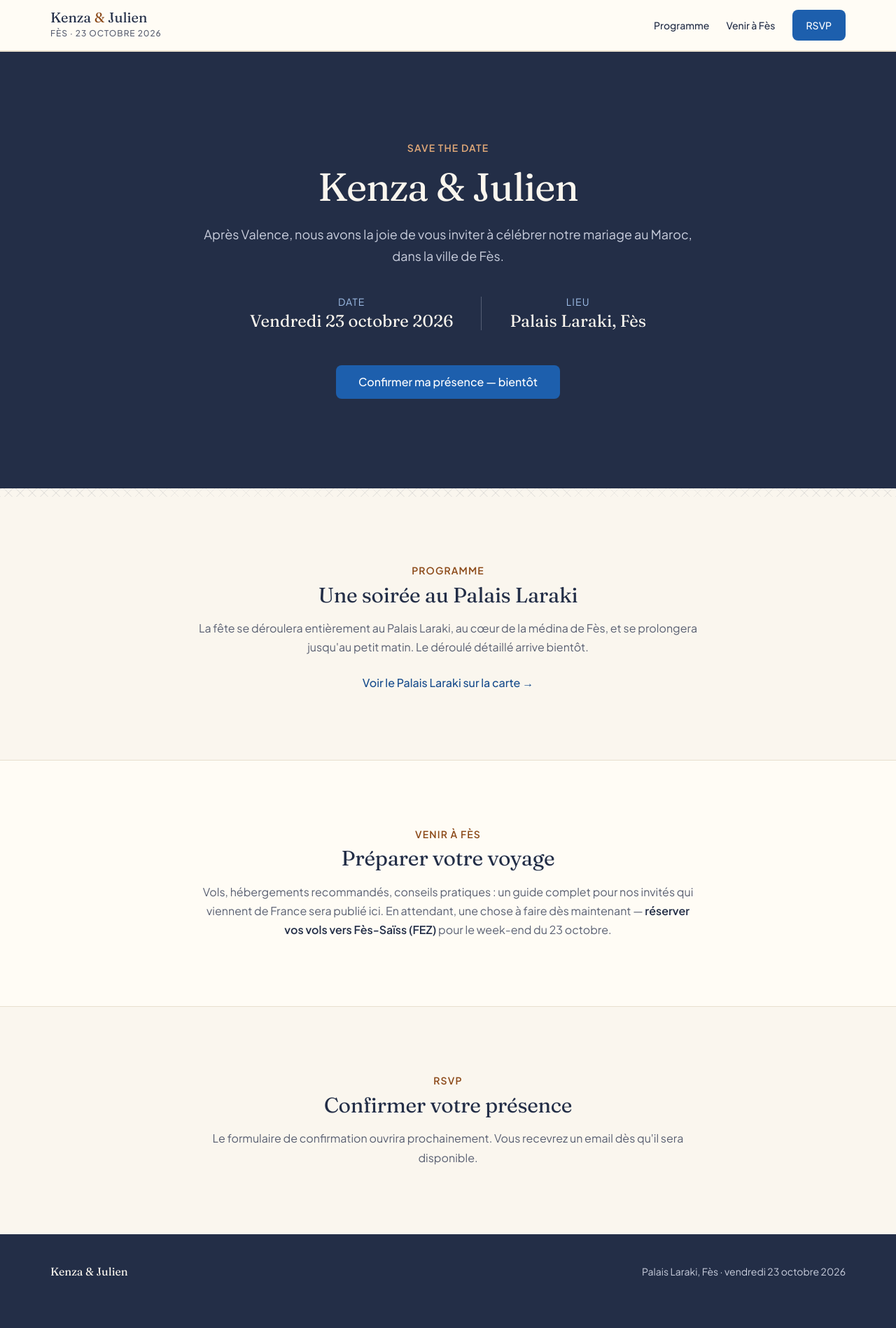
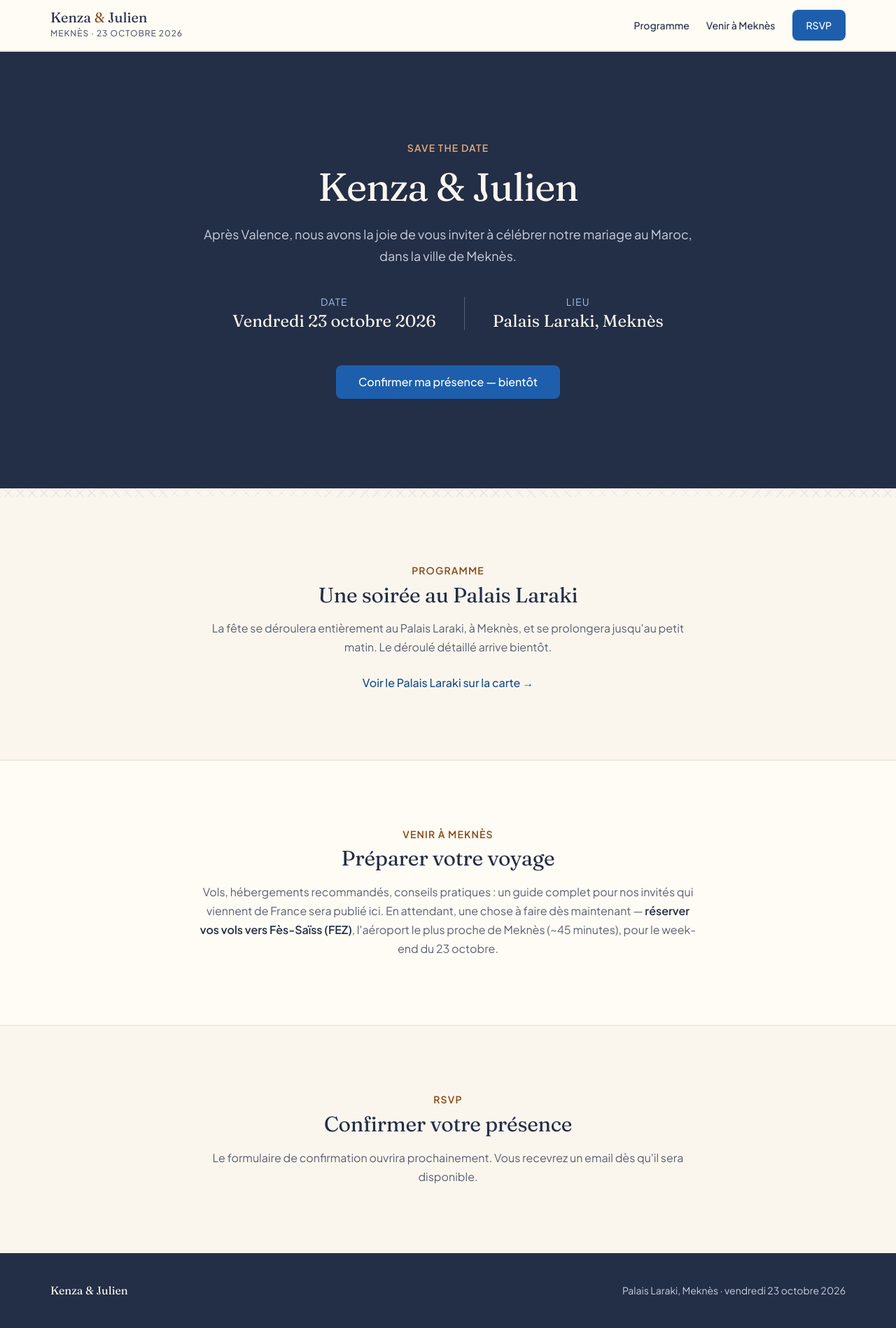
Before and after one commit to julienigolen/mariage-meknes, a FastAPI app: template app/templates/home.html in a window 1280 px wide. Shown: the whole page at 70% size. Before the commit the page ends 1825 px from the top, so only its background shows below. Run offline with FastAPI, Linux system fonts and the light colour scheme; the template is opened without the code that fills it, so the values that code supplies are empty; some libraries are stand-ins or nearby versions.

Commit message:
changement de nom de site

```diff
--- a/app/config.py
+++ b/app/config.py
@@ -6,7 +6,7 @@ class Settings(BaseSettings):
     env: str = "dev"                                  # dev | prod
     database_url: str = "sqlite:///./dev.db"          # Postgres sur Render (injecté par render.yaml)
     secret_key: str = "dev-secret-change-me"          # signe le cookie de la porte
-    access_code: str = "fes2026"                      # code commun invités (changer en prod !)
+    access_code: str = "meknes2026"                      # code commun invités (changer en prod !)
     gate_cookie_name: str = "kj_gate"
     gate_max_age: int = 90 * 24 * 3600                # 90 jours
 
--- a/app/main.py
+++ b/app/main.py
@@ -1,6 +1,6 @@
-"""Site mariage Kenza & Julien — Fès, 23 octobre 2026.
+"""Site mariage Kenza & Julien — Meknès, 23 octobre 2026.
 
-S0 : porte à code commun + layout tokens (direction A · Bleu de Fès) + save-the-date.
+S0 : porte à code commun + layout tokens (direction A · Bleu zellige) + save-the-date.
 Stack : FastAPI + Jinja2 + Tailwind CDN + HTMX (patterns repris d'OWP).
 """
 from pathlib import Path
@@ -11,7 +11,7 @@ from fastapi.staticfiles import StaticFiles
 from app.config import settings
 from app.routers import gate, site
 
-app = FastAPI(title="Mariage Kenza & Julien — Fès", docs_url=None, redoc_url=None, openapi_url=None)
+app = FastAPI(title="Mariage Kenza & Julien — Meknès", docs_url=None, redoc_url=None, openapi_url=None)
 
 app.mount("/static", StaticFiles(directory=str(Path(__file__).parent / "static")), name="static")
 app.include_router(gate.router)
--- a/app/models.py
+++ b/app/models.py
@@ -1,4 +1,4 @@
-"""Modèle de données — cf. docs/PROPOSITION_site_mariage_fes.md §4.
+"""Modèle de données — cf. docs/PROPOSITION_site_mariage_meknes.md §4.
 
 household : le foyer (unité de réponse RSVP)
 guest     : personne rattachée à un foyer
@@ -52,7 +52,7 @@ class Event(Base):
     slug: Mapped[str] = mapped_column(String(50), unique=True)
     title: Mapped[str] = mapped_column(String(200))
     starts_at: Mapped[datetime | None] = mapped_column(DateTime(timezone=True))
-    location: Mapped[str] = mapped_column(String(200), default="Palais Laraki, Fès")
+    location: Mapped[str] = mapped_column(String(200), default="Palais Laraki, Meknès")
     sort_order: Mapped[int] = mapped_column(Integer, default=0)
 
 
--- a/app/static/css/app.css
+++ b/app/static/css/app.css
@@ -1,4 +1,4 @@
-/* CSS custom hors utilitaires — direction A · Bleu de Fès */
+/* CSS custom hors utilitaires — direction A · Bleu zellige */
 
 /* Rendu optique fin de Fraunces (non exprimable en utilitaire Tailwind) */
 .font-display { font-optical-sizing: auto; }
--- a/app/templates/base.html
+++ b/app/templates/base.html
@@ -4,7 +4,7 @@
   <meta charset="utf-8">
   <meta name="viewport" content="width=device-width, initial-scale=1.0">
   <meta name="robots" content="noindex, nofollow, noarchive, nosnippet, noimageindex">
-  <title>{% block title %}Kenza &amp; Julien — Fès, 23 octobre 2026{% endblock %}</title>
+  <title>{% block title %}Kenza &amp; Julien — Meknès, 23 octobre 2026{% endblock %}</title>
 
   <!-- Polices : Fraunces (titres, préchargée — cf. charte OWP §12) + Plus Jakarta Sans (corps) -->
   <link rel="preconnect" href="https://fonts.googleapis.com">
@@ -14,7 +14,7 @@
 
   <script src="https://cdn.tailwindcss.com"></script>
   <script>
-    /* Tokens — direction A · Bleu de Fès (contrastes WCAG AA calculés, cf. docs/PROPOSITION §2.2) */
+    /* Tokens — direction A · Bleu zellige (contrastes WCAG AA calculés, cf. docs/PROPOSITION §2.2) */
     tailwind.config = {
       theme: {
         extend: {
@@ -24,7 +24,7 @@
             sable:   '#E8DFCE',
             encre:   '#232E47',
             ardoise: '#5A6072',
-            fes:    { DEFAULT: '#1D5FAD', text: '#174C8C', light: '#9FBEE8' },
+            zellige:    { DEFAULT: '#1D5FAD', text: '#174C8C', light: '#9FBEE8' },
             cuivre: { DEFAULT: '#A4581F', text: '#8C4A19', light: '#E0A878' },
             onDark: { DEFAULT: '#FAF6EE', muted: '#C9CEDD' },
           },
@@ -66,12 +66,12 @@
     <div class="max-w-content mx-auto px-6 lg:px-8 h-[72px] flex items-center justify-between">
       <a href="/" class="flex flex-col" aria-label="Kenza et Julien — accueil">
         <span class="font-display text-h4 text-encre leading-none">Kenza <span class="text-cuivre-text">&amp;</span> Julien</span>
-        <span class="text-caption font-medium uppercase tracking-[0.08em] text-ardoise mt-1">Fès · 23 octobre 2026</span>
+        <span class="text-caption font-medium uppercase tracking-[0.08em] text-ardoise mt-1">Meknès · 23 octobre 2026</span>
       </a>
       <nav class="hidden sm:flex items-center gap-6 text-small font-medium">
-        <a href="/#programme" class="text-encre hover:text-fes-text">Programme</a>
-        <a href="/#venir" class="text-encre hover:text-fes-text">Venir à Fès</a>
-        <a href="/#rsvp" class="inline-flex items-center h-11 px-5 rounded-md bg-fes text-white hover:bg-fes-text transition-colors duration-150 focus-visible:ring-2 focus-visible:ring-fes focus-visible:ring-offset-2">RSVP</a>
+        <a href="/#programme" class="text-encre hover:text-zellige-text">Programme</a>
+        <a href="/#venir" class="text-encre hover:text-zellige-text">Venir à Meknès</a>
+        <a href="/#rsvp" class="inline-flex items-center h-11 px-5 rounded-md bg-zellige text-white hover:bg-zellige-text transition-colors duration-150 focus-visible:ring-2 focus-visible:ring-zellige focus-visible:ring-offset-2">RSVP</a>
       </nav>
     </div>
   </header>
@@ -85,7 +85,7 @@
   <footer class="bg-encre text-onDark-muted">
     <div class="max-w-content mx-auto px-6 lg:px-8 py-10 flex flex-col sm:flex-row items-center justify-between gap-4">
       <p class="font-display text-h5 text-onDark">Kenza &amp; Julien</p>
-      <p class="text-small">Palais Laraki, Fès · vendredi 23 octobre 2026</p>
+      <p class="text-small">Palais Laraki, Meknès · vendredi 23 octobre 2026</p>
     </div>
   </footer>
   {% endblock %}
--- a/app/templates/gate.html
+++ b/app/templates/gate.html
@@ -7,7 +7,7 @@
 <section class="min-h-screen w-full bg-encre flex items-center justify-center px-6">
   <div class="w-full max-w-md">
     <div class="text-center mb-8">
-      <p class="text-overline font-semibold uppercase text-cuivre-light">Fès · 23 octobre 2026</p>
+      <p class="text-overline font-semibold uppercase text-cuivre-light">Meknès · 23 octobre 2026</p>
       <h1 class="font-display text-h1 text-onDark mt-2">Kenza &amp; Julien</h1>
       <p class="text-body text-onDark-muted mt-3">Ce site est réservé à nos invités.</p>
     </div>
@@ -15,13 +15,13 @@
     <form method="post" action="/entree" class="bg-surface rounded-xl shadow-lg p-8">
       <label for="code" class="block text-small font-medium text-ardoise mb-2">Code d'invitation</label>
       <input id="code" name="code" type="text" required autofocus autocomplete="off"
-             class="w-full h-12 px-4 rounded-md bg-ivoire border {{ 'border-cuivre' if error else 'border-sable' }} text-encre placeholder-ardoise focus:border-fes focus:ring-2 focus:ring-fes/30 focus:outline-none"
+             class="w-full h-12 px-4 rounded-md bg-ivoire border {{ 'border-cuivre' if error else 'border-sable' }} text-encre placeholder-ardoise focus:border-zellige focus:ring-2 focus:ring-zellige/30 focus:outline-none"
              placeholder="Le code figure sur votre invitation">
       {% if error %}
       <p class="text-small text-cuivre-text mt-2">Ce code ne semble pas le bon — vérifiez votre invitation ou écrivez-nous.</p>
       {% endif %}
       <button type="submit"
-              class="mt-6 w-full h-12 rounded-md bg-fes text-white font-medium hover:bg-fes-text transition-colors duration-150 focus-visible:ring-2 focus-visible:ring-fes focus-visible:ring-offset-2">
+              class="mt-6 w-full h-12 rounded-md bg-zellige text-white font-medium hover:bg-zellige-text transition-colors duration-150 focus-visible:ring-2 focus-visible:ring-zellige focus-visible:ring-offset-2">
         Entrer
       </button>
     </form>
--- a/app/templates/home.html
+++ b/app/templates/home.html
@@ -9,14 +9,14 @@
     <h1 class="font-display text-display text-onDark mt-4">Kenza &amp; Julien</h1>
     <p class="text-body-lg text-onDark-muted mt-6 max-w-prose mx-auto">
       Après Valence, nous avons la joie de vous inviter à célébrer notre mariage au Maroc,
-      dans la ville de Fès.
+      dans la ville de Meknès.
     </p>
     <div class="mt-10 flex flex-col sm:flex-row items-center justify-center gap-x-10 gap-y-4 text-onDark">
-      <div><p class="text-overline uppercase text-fes-light">Date</p><p class="font-display text-h3 mt-1">Vendredi 23 octobre 2026</p></div>
+      <div><p class="text-overline uppercase text-zellige-light">Date</p><p class="font-display text-h3 mt-1">Vendredi 23 octobre 2026</p></div>
       <div class="hidden sm:block w-px h-12 bg-onDark-muted/30" aria-hidden="true"></div>
-      <div><p class="text-overline uppercase text-fes-light">Lieu</p><p class="font-display text-h3 mt-1">Palais Laraki, Fès</p></div>
+      <div><p class="text-overline uppercase text-zellige-light">Lieu</p><p class="font-display text-h3 mt-1">Palais Laraki, Meknès</p></div>
     </div>
-    <a href="#rsvp" class="inline-flex items-center h-12 px-8 mt-12 rounded-md bg-fes text-white font-medium hover:bg-fes-light hover:text-encre transition-colors duration-150 focus-visible:ring-2 focus-visible:ring-fes-light focus-visible:ring-offset-2 focus-visible:ring-offset-encre">
+    <a href="#rsvp" class="inline-flex items-center h-12 px-8 mt-12 rounded-md bg-zellige text-white font-medium hover:bg-zellige-light hover:text-encre transition-colors duration-150 focus-visible:ring-2 focus-visible:ring-zellige-light focus-visible:ring-offset-2 focus-visible:ring-offset-encre">
       Confirmer ma présence — bientôt
     </a>
   </div>
@@ -30,25 +30,25 @@
     <p class="text-overline font-semibold uppercase text-cuivre-text">Programme</p>
     <h2 class="font-display text-h2 mt-2">Une soirée au Palais Laraki</h2>
     <p class="text-body text-ardoise mt-4 max-w-prose mx-auto">
-      La fête se déroulera entièrement au Palais Laraki, au cœur de la médina de Fès,
+      La fête se déroulera entièrement au Palais Laraki, à Meknès,
       et se prolongera jusqu'au petit matin. Le déroulé détaillé arrive bientôt.
     </p>
-    <a href="https://www.google.com/maps?q=Palais+Laraki+F%C3%A8s" target="_blank" rel="noopener"
-       class="inline-flex items-center gap-2 mt-6 text-fes-text font-medium hover:underline">
+    <a href="https://www.google.com/maps?q=Palais+Laraki+Mekn%C3%A8s" target="_blank" rel="noopener"
+       class="inline-flex items-center gap-2 mt-6 text-zellige-text font-medium hover:underline">
       Voir le Palais Laraki sur la carte →
     </a>
   </div>
 </section>
 
-<!-- Venir à Fès (placeholder S4) -->
+<!-- Venir à Meknès (placeholder S4) -->
 <section id="venir" class="w-full bg-surface border-y border-sable">
   <div class="max-w-content mx-auto px-6 lg:px-8 py-16 lg:py-24 text-center">
-    <p class="text-overline font-semibold uppercase text-cuivre-text">Venir à Fès</p>
+    <p class="text-overline font-semibold uppercase text-cuivre-text">Venir à Meknès</p>
     <h2 class="font-display text-h2 mt-2">Préparer votre voyage</h2>
     <p class="text-body text-ardoise mt-4 max-w-prose mx-auto">
       Vols, hébergements recommandés, conseils pratiques : un guide complet pour nos invités
       qui viennent de France sera publié ici. En attendant, une chose à faire dès maintenant —
-      <strong class="text-encre">réserver vos vols vers Fès-Saïss (FEZ)</strong> pour le week-end du 23 octobre.
+      <strong class="text-encre">réserver vos vols vers Fès-Saïss (FEZ)</strong>, l'aéroport le plus proche de Meknès (~45 minutes), pour le week-end du 23 octobre.
     </p>
   </div>
 </section>
--- a/render.yaml
+++ b/render.yaml
@@ -3,7 +3,7 @@
 # puis créer le CNAME chez le registrar (voir README).
 services:
   - type: web
-    name: mariage-fes
+    name: mariage-zellige
     runtime: python
     plan: starter            # ~7 $/mois — pas de mise en veille (le plan free endort le site, ~50 s de réveil pour les invités)
     buildCommand: pip install -r requirements.txt
@@ -16,7 +16,7 @@ services:
         value: prod
       - key: DATABASE_URL
         fromDatabase:
-          name: mariage-fes-db
+          name: mariage-zellige-db
           property: connectionString
       - key: SECRET_KEY
         generateValue: true
@@ -24,5 +24,5 @@ services:
         sync: false          # à saisir dans le dashboard Render (jamais dans le repo)
 
 databases:
-  - name: mariage-fes-db
+  - name: mariage-zellige-db
     plan: basic-256mb        # ~6 $/mois — la base free EXPIRE après 90 jours (inacceptable : juin → octobre)
```
Also changed, not shown: docs/PROPOSITION_site_mariage_meknes.md (renamed from docs/PROPOSITION_site_mariage_fes.md, +14 -14 lines), README.md, 1 other file.
